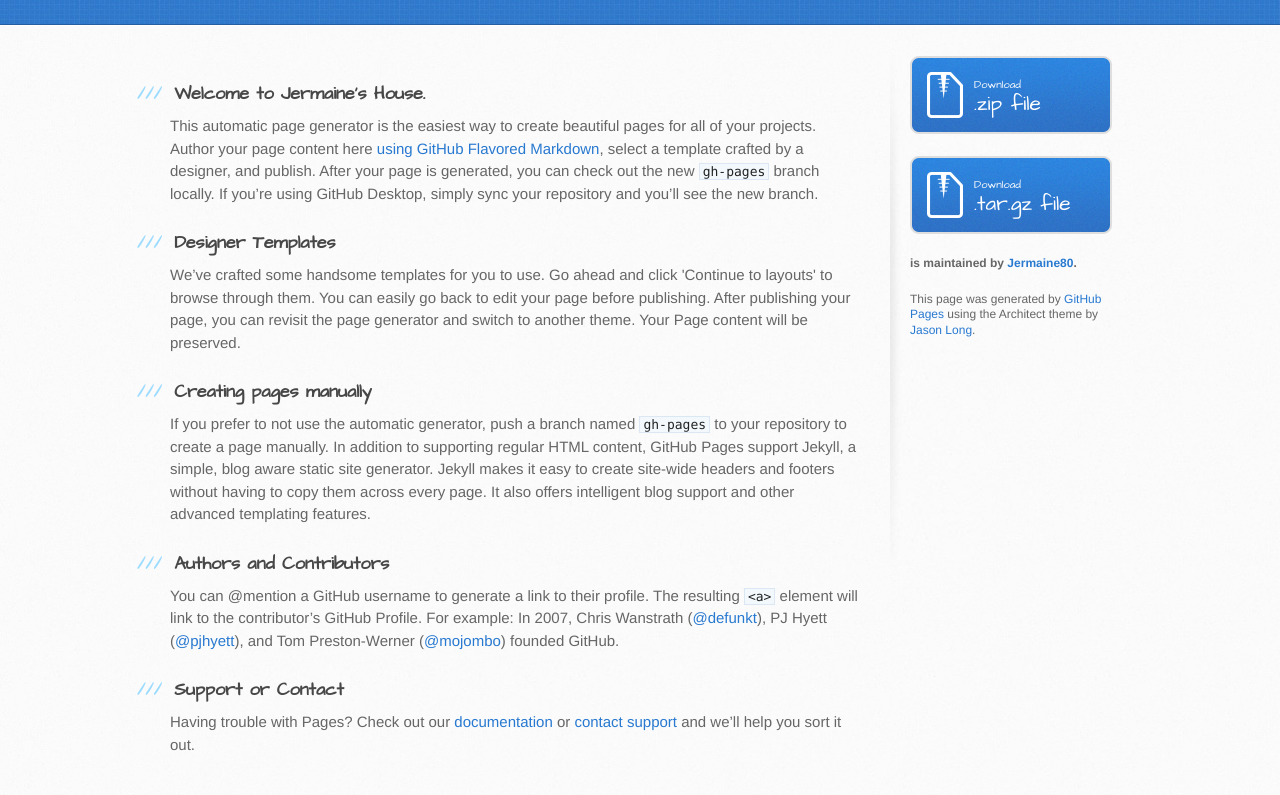
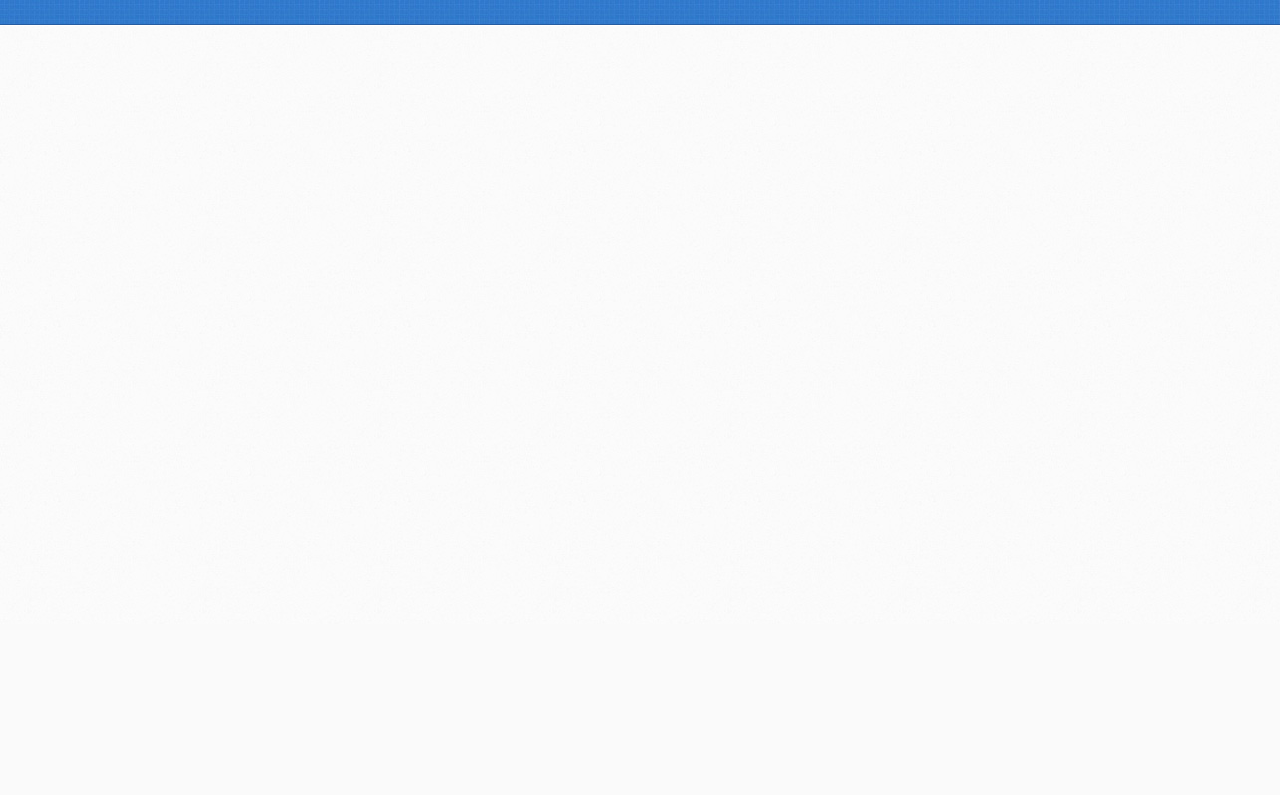
Before and after one commit to Jermaine80/Quiz091316, a plain HTML site: page index.html in a window 1280 px wide. Shown: the part 176-971 px from the top of the page. After the commit the page ends 800 px from the top, so only its background shows below. Drawn offline with Linux system fonts and the light colour scheme.

Commit message:
Update index.html

```diff
--- a/index.html
+++ b/index.html
@@ -21,56 +21,10 @@
       <div class="inner">
         <h1>Quiz091316</h1>
         <h2>Quiz 09.13.16</h2>
-        <a href="https://github.com/Jermaine80/Quiz091316" class="button"><small>View project on</small> GitHub</a>
+
       </div>
     </header>
 
     <div id="content-wrapper">
       <div class="inner clearfix">
         <section id="main-content">
-          <h3>
-<a id="welcome-to-jermaines-house" class="anchor" href="#welcome-to-jermaines-house" aria-hidden="true"><span aria-hidden="true" class="octicon octicon-link"></span></a>Welcome to Jermaine's House.</h3>
-
-<p>This automatic page generator is the easiest way to create beautiful pages for all of your projects. Author your page content here <a href="https://guides.github.com/features/mastering-markdown/">using GitHub Flavored Markdown</a>, select a template crafted by a designer, and publish. After your page is generated, you can check out the new <code>gh-pages</code> branch locally. If you’re using GitHub Desktop, simply sync your repository and you’ll see the new branch.</p>
-
-<h3>
-<a id="designer-templates" class="anchor" href="#designer-templates" aria-hidden="true"><span aria-hidden="true" class="octicon octicon-link"></span></a>Designer Templates</h3>
-
-<p>We’ve crafted some handsome templates for you to use. Go ahead and click 'Continue to layouts' to browse through them. You can easily go back to edit your page before publishing. After publishing your page, you can revisit the page generator and switch to another theme. Your Page content will be preserved.</p>
-
-<h3>
-<a id="creating-pages-manually" class="anchor" href="#creating-pages-manually" aria-hidden="true"><span aria-hidden="true" class="octicon octicon-link"></span></a>Creating pages manually</h3>
-
-<p>If you prefer to not use the automatic generator, push a branch named <code>gh-pages</code> to your repository to create a page manually. In addition to supporting regular HTML content, GitHub Pages support Jekyll, a simple, blog aware static site generator. Jekyll makes it easy to create site-wide headers and footers without having to copy them across every page. It also offers intelligent blog support and other advanced templating features.</p>
-
-<h3>
-<a id="authors-and-contributors" class="anchor" href="#authors-and-contributors" aria-hidden="true"><span aria-hidden="true" class="octicon octicon-link"></span></a>Authors and Contributors</h3>
-
-<p>You can @mention a GitHub username to generate a link to their profile. The resulting <code>&lt;a&gt;</code> element will link to the contributor’s GitHub Profile. For example: In 2007, Chris Wanstrath (<a href="https://github.com/defunkt" class="user-mention">@defunkt</a>), PJ Hyett (<a href="https://github.com/pjhyett" class="user-mention">@pjhyett</a>), and Tom Preston-Werner (<a href="https://github.com/mojombo" class="user-mention">@mojombo</a>) founded GitHub.</p>
-
-<h3>
-<a id="support-or-contact" class="anchor" href="#support-or-contact" aria-hidden="true"><span aria-hidden="true" class="octicon octicon-link"></span></a>Support or Contact</h3>
-
-<p>Having trouble with Pages? Check out our <a href="https://help.github.com/pages">documentation</a> or <a href="https://github.com/contact">contact support</a> and we’ll help you sort it out.</p>
-        </section>
-
-        <aside id="sidebar">
-          <a href="https://github.com/Jermaine80/Quiz091316/zipball/master" class="button">
-            <small>Download</small>
-            .zip file
-          </a>
-          <a href="https://github.com/Jermaine80/Quiz091316/tarball/master" class="button">
-            <small>Download</small>
-            .tar.gz file
-          </a>
-
-          <p class="repo-owner"><a href="https://github.com/Jermaine80/Quiz091316"></a> is maintained by <a href="https://github.com/Jermaine80">Jermaine80</a>.</p>
-
-          <p>This page was generated by <a href="https://pages.github.com">GitHub Pages</a> using the Architect theme by <a href="https://twitter.com/jasonlong">Jason Long</a>.</p>
-        </aside>
-      </div>
-    </div>
-
-
-  </body>
-</html>
```
